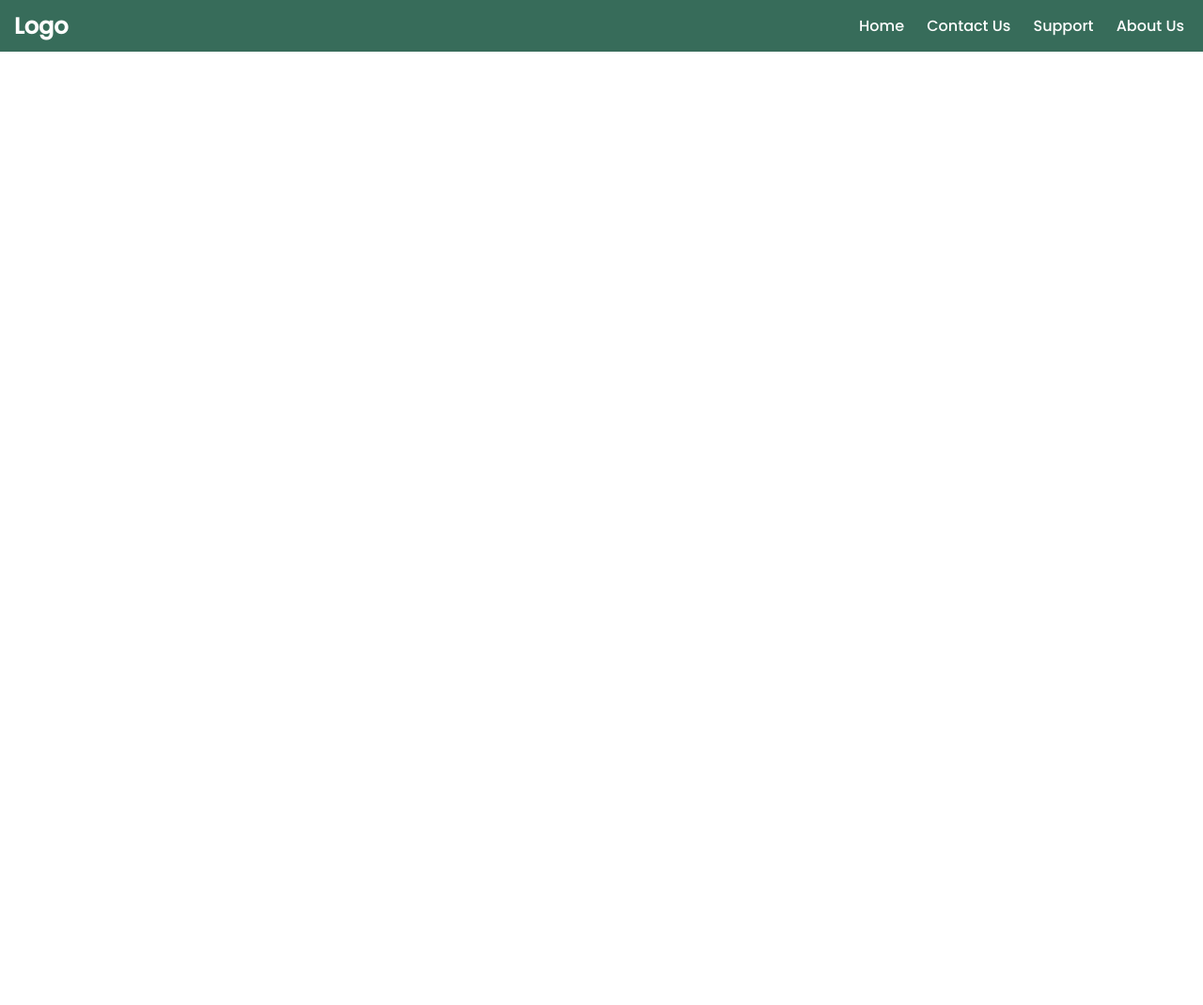
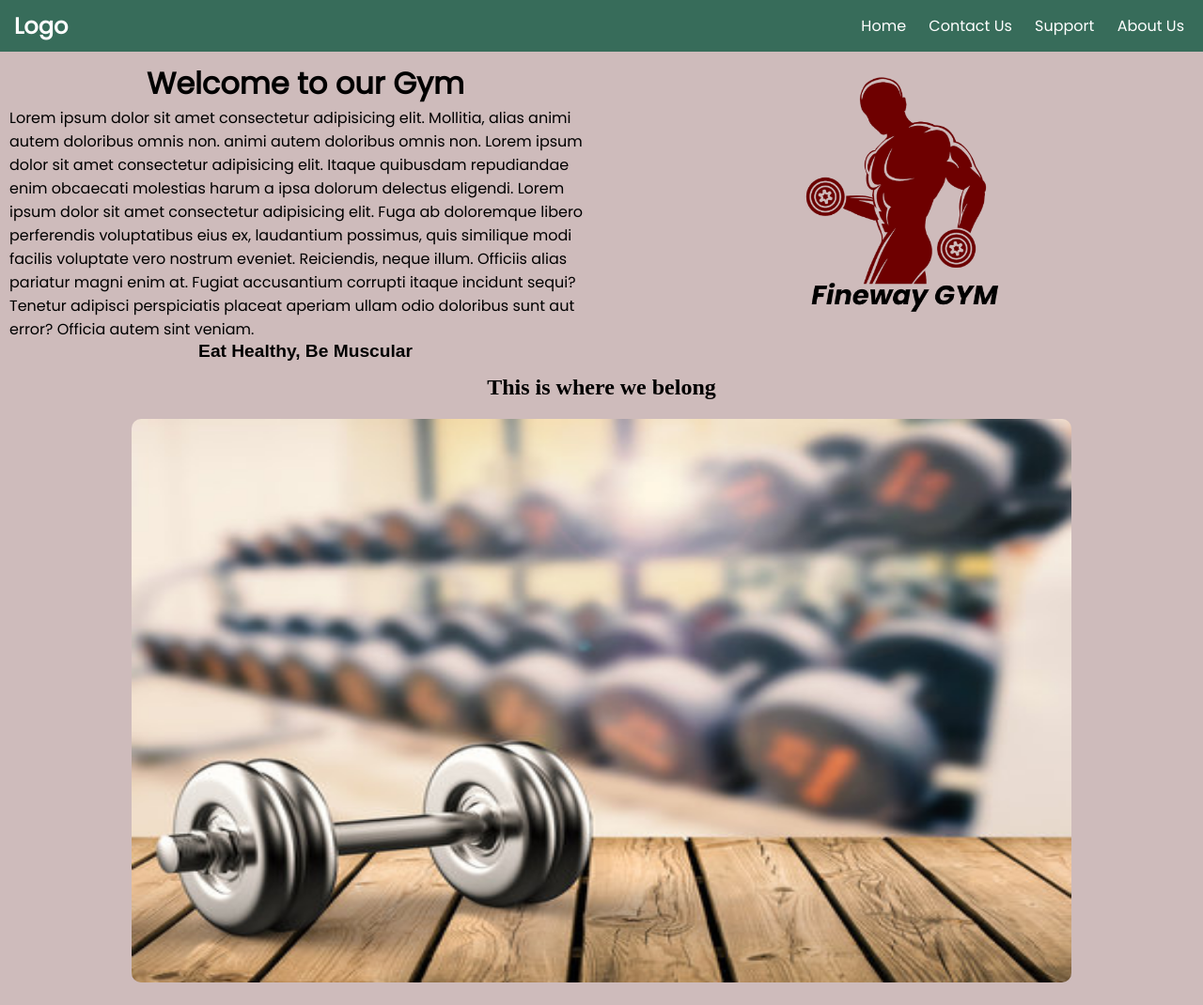
Before and after one commit to AI-Ashik/landingpage, a plain HTML site: page index.html in a window 1280 px wide. Shown: the whole page at 94% size. Before the commit the page ends 800 px from the top, so only its background shows below. Drawn offline with Linux system fonts and the light colour scheme.

Commit message:
2nd commit

```diff
--- a/index.html
+++ b/index.html
@@ -24,7 +24,38 @@
         </nav>
       </header>
 
-      <main></main>
+      <main>
+        <section>
+          <div class="section1">
+            <div class="left">
+              <h2>Welcome to our Gym</h2>
+              <p>
+                Lorem ipsum dolor sit amet consectetur adipisicing elit.
+                Mollitia, alias animi autem doloribus omnis non. animi autem
+                doloribus omnis non. Lorem ipsum dolor sit amet consectetur
+                adipisicing elit. Itaque quibusdam repudiandae enim obcaecati
+                molestias harum a ipsa dolorum delectus eligendi. Lorem ipsum
+                dolor sit amet consectetur adipisicing elit. Fuga ab doloremque
+                libero perferendis voluptatibus eius ex, laudantium possimus,
+                quis similique modi facilis voluptate vero nostrum eveniet.
+                Reiciendis, neque illum. Officiis alias pariatur magni enim at.
+                Fugiat accusantium corrupti itaque incidunt sequi? Tenetur
+                adipisci perspiciatis placeat aperiam ullam odio doloribus sunt
+                aut error? Officia autem sint veniam.
+              </p>
+              <p class="motto">Eat Healthy, Be Muscular</p>
+            </div>
+            <div class="right">
+              <img src="images/rightp.png" alt="fineway gym" srcset="" />
+            </div>
+          </div>
+          <div class="section2">
+            <h2>This is where we belong</h2>
+            <img src="images/bg.jpg" alt="" />
+          </div>
+          <div class="section3"></div>
+        </section>
+      </main>
       <footer></footer>
     </div>
   </body>
--- a/style.scss
+++ b/style.scss
@@ -1,5 +1,4 @@
-@import url("https://fonts.googleapis.com/css2?family=Poppins:wght@500&display=swap");
-
+@import url("https://fonts.googleapis.com/css2?family=Poppins&display=swap");
 * {
   margin: 0;
   padding: 0;
@@ -42,3 +41,50 @@ nav {
     }
   }
 }
+
+main {
+  background-color: rgb(206, 187, 187);
+}
+
+.section1 {
+  font-family: "Poppins", sans-serif;
+  display: flex;
+  padding: 10px;
+  .left {
+    width: 50%;
+    h2 {
+      text-align: center;
+      font-weight: bolder;
+      font-size: 2rem;
+    }
+    .motto {
+      text-align: center;
+      font-size: 1.2rem;
+      font-weight: bolder;
+      font-family: sans-serif;
+    }
+  }
+}
+
+.section1 {
+  .right {
+    display: flex;
+    justify-content: center;
+    align-items: center;
+    width: 50%;
+    img {
+      width: 300px;
+    }
+  }
+}
+
+.section2 {
+  text-align: center;
+
+  img {
+    width: 1000px;
+    height: 600px;
+    margin: 20px 0;
+    border-radius: 10px;
+  }
+}
```
Also changed, not shown: images/bg.jpg (added), images/rightp.png (added), style.css, 1 other file.
